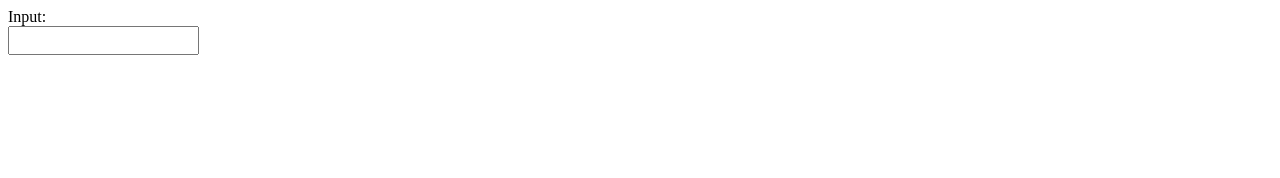
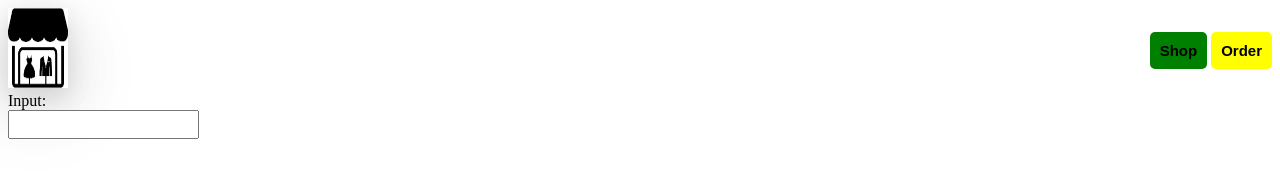
Before and after one commit to NetSe24/Localstorage, a plain HTML site: page index.html in a window 1280 px wide. Drawn offline with Linux system fonts and the light colour scheme.

Commit message:
edit file

```diff
--- a/css/style.css
+++ b/css/style.css
@@ -1,4 +1,33 @@
-#input{
-    padding: 5px;
+header {
+    display: flex;
+    justify-content: space-between;
+    align-items: center;
+    margin: none;
+}
+
+button {
+    padding: 10px;
+    border: none;
+    border-radius: 5px;
+    font-size: 15px;
+    font-weight: bold;
 
 }
+
+button:nth-child(1) {
+    background: green;
+}
+
+button:nth-child(2) {
+    background: yellow;
+}
+
+#logo {
+    width: 60px;
+    height: 10vh;
+    box-shadow: #11111a1a 0px 8px 24px, #11111a1a 0px 16px 56px, #11111a1a 0px 24px 80px;
+}
+
+#input {
+    padding: 5px;
+}
--- a/index.html
+++ b/index.html
@@ -10,11 +10,22 @@
 </head>
 
 <body>
+    <header>
+        <div id="golo">
+            <img src="img/logo.png" alt="" id="logo">
+        </div>
+        <div id="button_head">
+            <button>Shop</button>
+            <button>Order</button>
+        </div>
+
+    </header>
     <form action="none">
         <label for="input">Input:</label> <br>
         <input type="text" id="input">
     </form>
     <h2 id = "text"></h2>
+
 </body>
 <script src="js/main.js"></script>
 
```
Also changed, not shown: img/logo.png (added), views/order/order.html (added), views/order/order.js (added), views/shop/shop.html (added), views/shop/shop.js (added).
